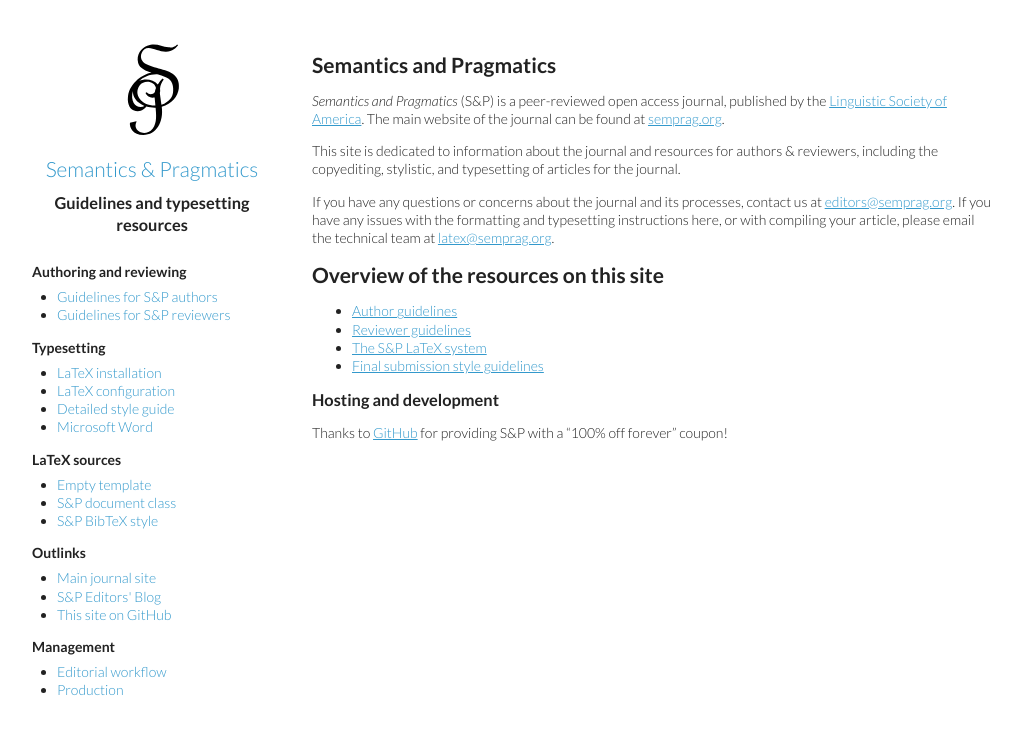
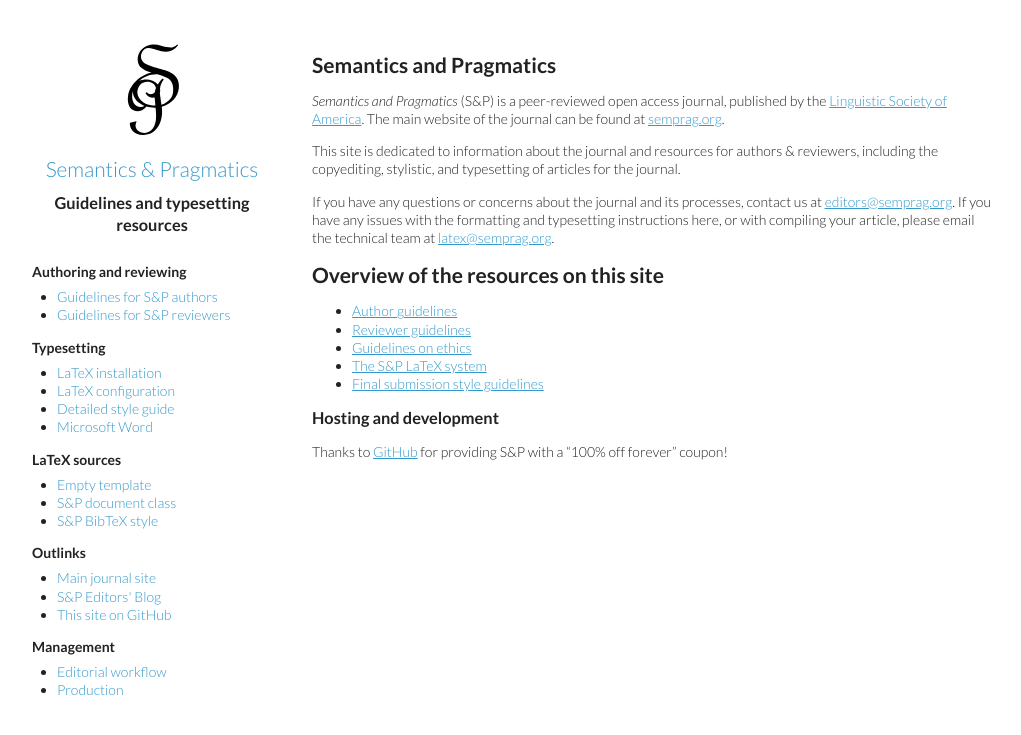
Before and after one commit to semprag/semprag.github.io, a Jekyll site: the page built from index.md, in a window 1280 px wide. Shown: the top 735 px of the page, without its empty margins (8-1029 px from the left). Built offline with Jekyll 4.4.1, drawn with Linux system fonts in a browser that asks for light colours.

Commit message:
Update index.md

```diff
--- a/index.md
+++ b/index.md
@@ -14,6 +14,7 @@ If you have any questions or concerns about the journal and its processes, conta
 
 * [Author guidelines](author)
 * [Reviewer guidelines](reviewers)
+* [Guidelines on ethics](ethics)
 * [The S&P LaTeX system](basics)
 * [Final submission style guidelines](style)
 
```
